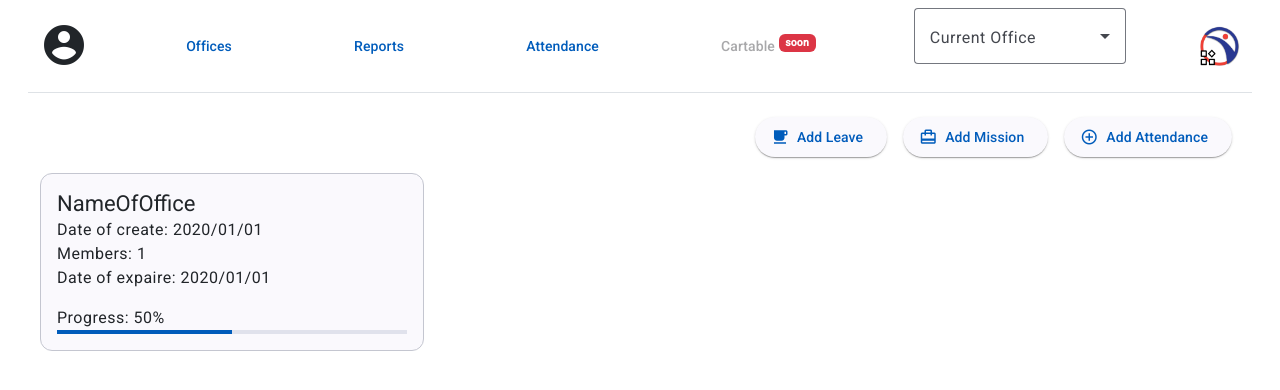
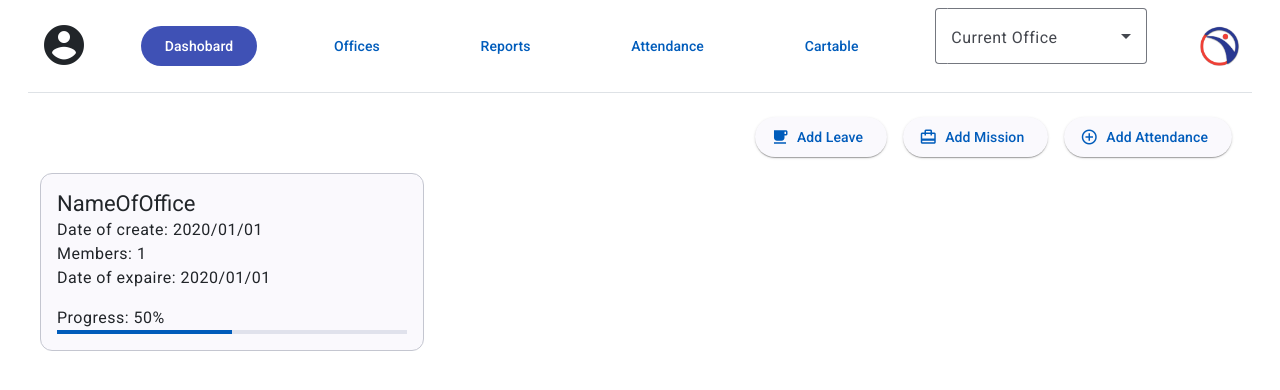
Before and after one commit to GrandAmir72/en-punch-card, an Angular app in the folder en-puch-card-app/: page /dashboard in a window 1280 px wide. Shown: the top 390 px of the page. Built offline with nearby package versions, Linux system fonts and the light colour scheme.

Commit message:
cartable init version

```diff
--- a/en-puch-card-app/src/app/components/Dashboard/Cartable/cartable/cartable.component.html
+++ b/en-puch-card-app/src/app/components/Dashboard/Cartable/cartable/cartable.component.html
@@ -1,9 +1,10 @@
 <div class="row">
     <div class="col-12">
         <mat-tab-group>
-            <mat-tab label="First"> Content 1 </mat-tab>
-            <mat-tab label="Second"> Content 2 </mat-tab>
-            <mat-tab label="Third"> Content 3 </mat-tab>
+            <mat-tab label="Changes Cartable"> Content 1 </mat-tab>
+            <mat-tab label="Leave Cartable"> Content 2 </mat-tab>
+            <mat-tab label="Mission Cartable"> Content 3 </mat-tab>
+            <mat-tab label="Evaluation Cartable"> Content 3 </mat-tab>
           </mat-tab-group>
     </div>
 </div>
--- a/en-puch-card-app/src/app/components/Navbar/navbar/navbar.component.html
+++ b/en-puch-card-app/src/app/components/Navbar/navbar/navbar.component.html
@@ -11,14 +11,17 @@
             <button mat-menu-item>Logout</button>
         </mat-menu>
         <div class="set-alternative-justify collapse navbar-collapse" id="navbarSupportedContent">
+            <button class="border-0" mat-stroked-button [routerLink]="['/dashboard']"
+            routerLinkActive="active-button" [routerLinkActiveOptions]="{ exact: true }">Dashobard</button>
             <button class="border-0" mat-stroked-button [routerLink]="['/dashboard/offices/all']"
                 routerLinkActive="active-button" [routerLinkActiveOptions]="{ exact: true }">Offices</button>
             <button class="border-0" mat-stroked-button [routerLink]="['/dashboard/reports/mainReport']" routerLinkActive="active-button"
                 [routerLinkActiveOptions]="{ exact: true }">Reports</button>
             <button class="border-0" mat-stroked-button [routerLink]="['/dashboard/attendance/setAttendance']"
                 routerLinkActive="active-button" [routerLinkActiveOptions]="{ exact: true }">Attendance</button>
-            <button disabled class="border-0" mat-stroked-button [routerLink]="['/dashboard/cartable/all']" routerLinkActive="active-button"
-                [routerLinkActiveOptions]="{ exact: true }">Cartable <sup class="badge bg-danger">soon</sup></button>
+            <button  class="border-0" mat-stroked-button [routerLink]="['/dashboard/cartable/all']" routerLinkActive="active-button"
+                [routerLinkActiveOptions]="{ exact: true }">Cartable </button>
+                <!-- <sup class="badge bg-danger">soon</sup> -->
             <!-- <button class="border-0" mat-stroked-button routerLinkActive="active-button"
                 [routerLinkActiveOptions]="{ exact: true }">Leave</button>
             <button class="border-0" mat-stroked-button routerLinkActive="active-button"
@@ -33,7 +36,7 @@
                 <mat-icon>notifications</mat-icon>
             </button> -->
         </div>
-        <img class="pointer-cursor-header" src="assets\img\punch-widget.png" alt="punch-super-widget" srcset=""
+        <img class="pointer-cursor-header" src="assets\img\punch-card-logo.png" alt="punch-super-widget" srcset=""
             height="40" width="40" [routerLink]="['/dashboard']">
     </div>
 </nav>
```
